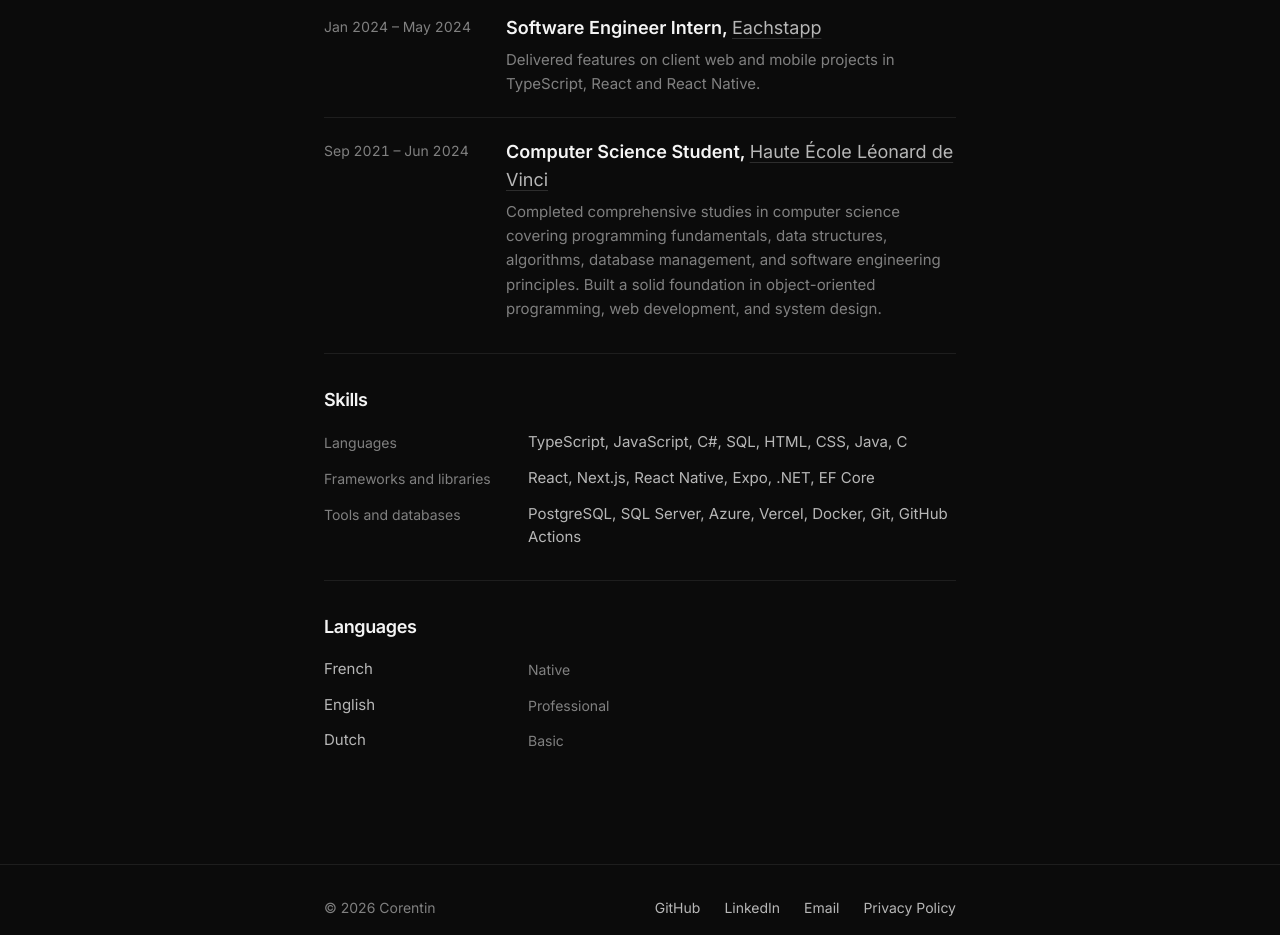
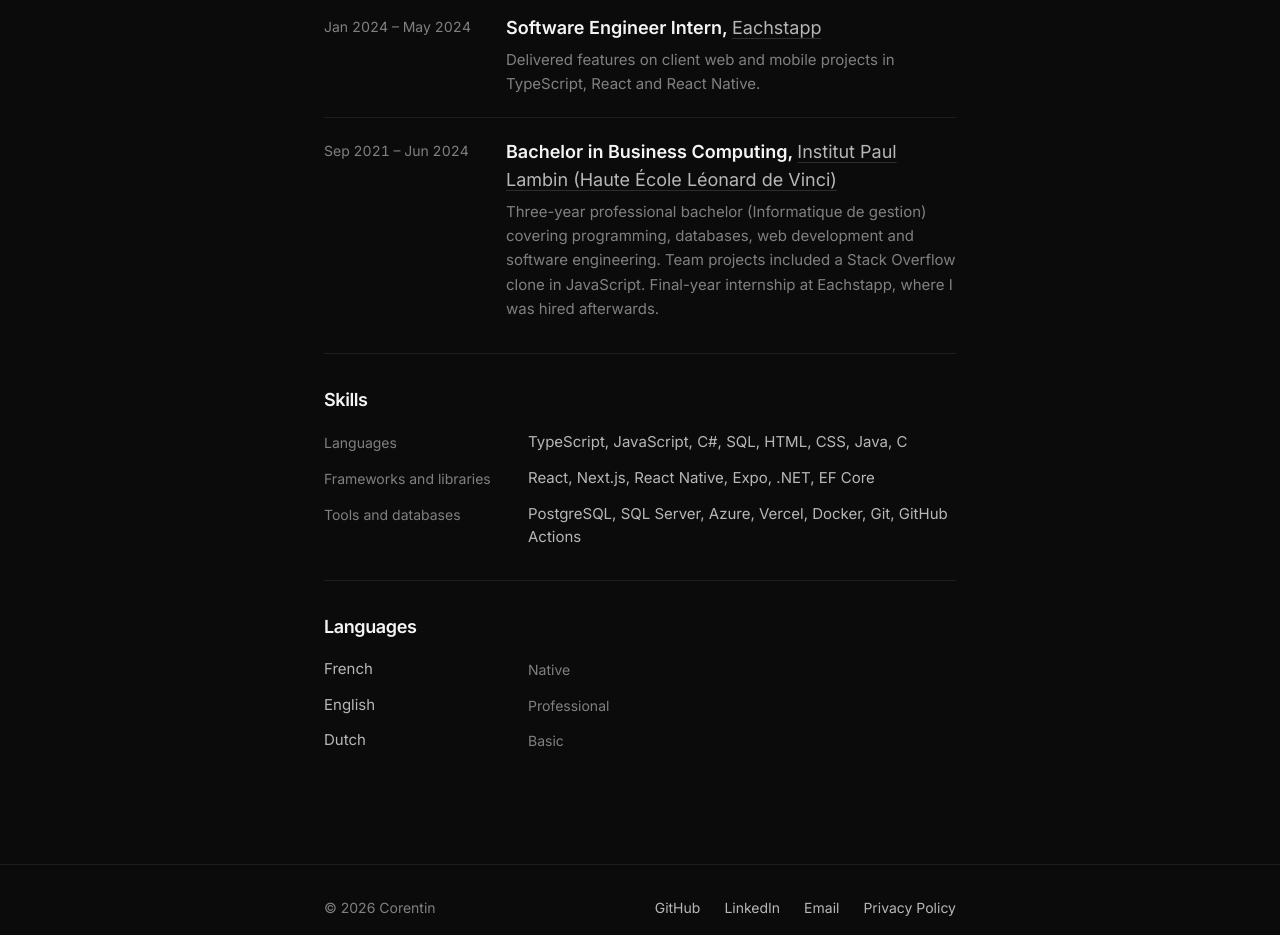
Before and after one commit to nitroc-dev/Zeus, a Next.js app: page /en/about in a window 1280 px wide. Shown: the part 940-1875 px from the top of the page. Built offline with nearby package versions, Linux system fonts and the light colour scheme.

Commit message:
Detail education; drop personal projects from the CV
Education now reads Bachelier en Informatique de gestion at Institut Paul
Lambin (2021-2024) plus the CESS, on the CV and on the About page.

```diff
--- a/messages/en.json
+++ b/messages/en.json
@@ -36,7 +36,7 @@
     "role": "Software Engineer",
     "location": "Brussels, Belgium",
     "contactMe": "Email me",
-    "bio": "I'm a software engineer based in Brussels, Belgium. I build web and mobile products end to end, from the data model to the App Store release. At Eachstapp, a Brussels product agency, I work on a B2B SaaS used by 7 mediation services, React Native apps in sports and travel, and the C#/.NET APIs behind them. I studied Computer Science at Haute École Léonard de Vinci.",
+    "bio": "I'm a software engineer based in Brussels, Belgium. I build web and mobile products end to end, from the data model to the App Store release. At Eachstapp, a Brussels product agency, I work on a B2B SaaS used by 7 mediation services, React Native apps in sports and travel, and the C#/.NET APIs behind them. I studied business computing at Institut Paul Lambin (Haute École Léonard de Vinci).",
     "bio2": "Outside of work I build my own tools, mostly desktop apps and homelab software, and run a small homelab: a TrueNAS server and two Raspberry Pis in a 10-inch rack. Every project is named after a Greek god.",
     "languagesTitle": "Languages",
     "french": "French",
--- a/messages/fr.json
+++ b/messages/fr.json
@@ -36,7 +36,7 @@
     "role": "Software Engineer",
     "location": "Bruxelles, Belgique",
     "contactMe": "M'écrire",
-    "bio": "Je suis software engineer à Bruxelles, en Belgique. Je construis des produits web et mobiles de bout en bout, du modèle de données jusqu'à la publication sur l'App Store. Chez Eachstapp, une agence produit bruxelloise, je travaille sur un SaaS B2B utilisé par 7 services de médiation, des applications React Native dans le sport et le voyage, et les API C#/.NET qui les alimentent. J'ai étudié l'informatique à la Haute École Léonard de Vinci.",
+    "bio": "Je suis software engineer à Bruxelles, en Belgique. Je construis des produits web et mobiles de bout en bout, du modèle de données jusqu'à la publication sur l'App Store. Chez Eachstapp, une agence produit bruxelloise, je travaille sur un SaaS B2B utilisé par 7 services de médiation, des applications React Native dans le sport et le voyage, et les API C#/.NET qui les alimentent. J'ai étudié l'informatique de gestion à l'Institut Paul Lambin (Haute École Léonard de Vinci).",
     "bio2": "En dehors du travail, je construis mes propres outils, surtout des applications desktop et des logiciels pour mon homelab, que je fais tourner sur un serveur TrueNAS et deux Raspberry Pi dans un rack 10 pouces. Chaque projet porte le nom d’un dieu grec.",
     "languagesTitle": "Langues",
     "french": "Français",
--- a/src/data/static-data.ts
+++ b/src/data/static-data.ts
@@ -286,13 +286,13 @@ export const experiences: ExperienceData[] = [
   },
   {
     id: "vinci-education",
-    nameEn: "Computer Science Student",
-    nameFr: "Étudiant en Informatique",
-    companyName: "Haute École Léonard de Vinci",
+    nameEn: "Bachelor in Business Computing",
+    nameFr: "Bachelier en Informatique de gestion",
+    companyName: "Institut Paul Lambin (Haute École Léonard de Vinci)",
     descriptionEn:
-      "Completed comprehensive studies in computer science covering programming fundamentals, data structures, algorithms, database management, and software engineering principles. Built a solid foundation in object-oriented programming, web development, and system design.",
+      "Three-year professional bachelor (Informatique de gestion) covering programming, databases, web development and software engineering. Team projects included a Stack Overflow clone in JavaScript. Final-year internship at Eachstapp, where I was hired afterwards.",
     descriptionFr:
-      "Études complètes en informatique couvrant les fondamentaux de la programmation, les structures de données, les algorithmes, la gestion des bases de données et les principes de génie logiciel. Construction d'une base solide en POO, développement web et conception de systèmes.",
+      "Bachelier professionnalisant en trois ans couvrant la programmation, les bases de données, le développement web et le génie logiciel. Projets en équipe, dont un clone de Stack Overflow en JavaScript. Stage de fin d'études chez Eachstapp, où j'ai été engagé ensuite.",
     startDate: "2021-09-01",
     endDate: "2024-06-30",
     locationEn: "Brussels, Belgium",
```
Also changed, not shown: 2 other files (tests, documents, lock files or other folders).
